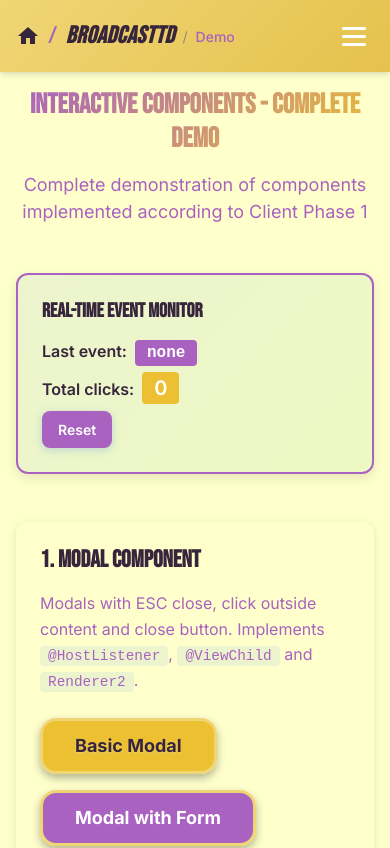
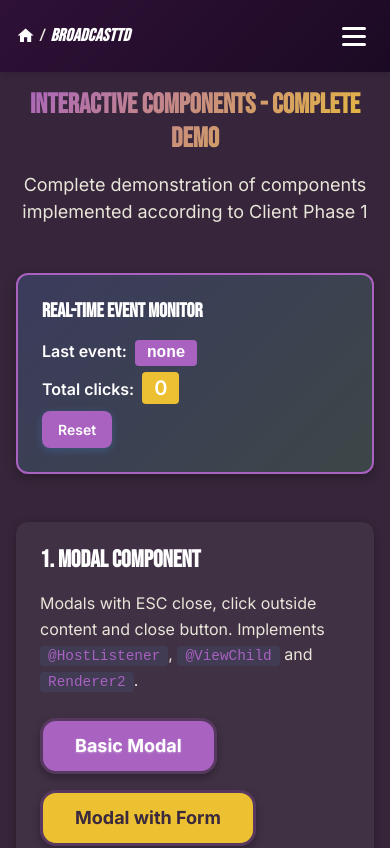
Before and after one commit to arodovi852/AROProyectoMaqueta, an Angular app: page /demo in a window 390 px wide. Shown: the top 848 px of the page. Built offline with nearby package versions, Linux system fonts and the light colour scheme; a web font is replaced by a local one.

Commit message:
Documentación e imágenes

```diff
--- a/src/app/components/layout/header/header.html
+++ b/src/app/components/layout/header/header.html
@@ -108,6 +108,28 @@
       class="header__mobile-menu"
       [class.header__mobile-menu--open]="isMenuOpen"
     >
+      <!-- Mobile search -->
+      <form class="header__mobile-search" (submit)="onSearch($event)">
+        <input
+          type="search"
+          class="header__mobile-search-input"
+          placeholder="Search"
+          aria-label="Search"
+          [formControl]="searchControl"
+          (keydown.enter)="onSearch($event)"
+        />
+        <button
+          type="submit"
+          class="header__mobile-search-btn"
+          aria-label="Search"
+        >
+          <svg class="header__search-icon" width="20" height="20" viewBox="0 0 20 20" fill="none" stroke="currentColor" aria-hidden="true">
+            <circle cx="8" cy="8" r="6" stroke-width="2"/>
+            <path d="M12.5 12.5L17 17" stroke-width="2" stroke-linecap="round"/>
+          </svg>
+        </button>
+      </form>
+
       @if (currentUser()) {
         <a routerLink="/profile" class="header__mobile-profile-link" aria-label="Go to profile">
           <app-card-profile
--- a/src/app/components/layout/header/header.scss
+++ b/src/app/components/layout/header/header.scss
@@ -59,6 +59,11 @@
   font-family: var(--font-primary);
   @include transition(opacity);
 
+  @media (max-width: 400px) {
+    font-size: 1.1rem;
+    gap: var(--spacing-1);
+  }
+
   &:hover {
     opacity: 0.9;
   }
@@ -72,6 +77,11 @@
   width: 1.5rem;
   height: 1.5rem;
   fill: var(--color-header-text);
+
+  @media (max-width: 400px) {
+    width: 1.2rem;
+    height: 1.2rem;
+  }
 }
 
 .header__logo-separator {
@@ -94,6 +104,10 @@
   gap: var(--spacing-1);
   font-size: var(--font-size-sm);
   color: var(--color-text-secondary);
+
+  @media (max-width: 400px) {
+    display: none;
+  }
 }
 
 .header__breadcrumb-separator {
@@ -326,6 +340,7 @@
 
 .header__mobile-btn {
   @include button-reset;
+  display: block;
   width: 100%;
   padding: var(--spacing-4);
   font-size: var(--font-size-lg);
@@ -334,6 +349,8 @@
   @include transition(background-color, transform);
   cursor: pointer;
   margin-bottom: var(--spacing-3);
+  text-align: center;
+  text-decoration: none;
 
   &:last-child {
     margin-bottom: 0;
@@ -410,6 +427,59 @@
 }
 
 // ==========================================================================
+// ELEMENTO: .header__mobile-search (Búsqueda en menú móvil)
+// ==========================================================================
+
+.header__mobile-search {
+  position: relative;
+  display: flex;
+  align-items: center;
+  width: 100%;
+  margin-bottom: var(--spacing-3);
+}
+
+.header__mobile-search-input {
+  width: 100%;
+  padding: var(--spacing-3) var(--spacing-10) var(--spacing-3) var(--spacing-4);
+  background-color: var(--color-search-bg);
+  border: 0.125rem solid var(--color-search-border);
+  border-radius: var(--radius-md);
+  color: var(--color-search-text);
+  font-size: var(--font-size-base);
+  @include transition(background-color, border-color, color);
+
+  &::placeholder {
+    color: var(--color-search-placeholder);
+  }
+
+  &:focus {
+    outline: none;
+    background-color: hsl(0, 0%, 100%);
+    color: var(--color-search-text);
+    border-color: var(--color-search-border);
+  }
+}
+
+.header__mobile-search-btn {
+  @include button-reset;
+  position: absolute;
+  right: 0.75rem;
+  width: 2rem;
+  height: 2rem;
+  @include flex-center;
+  color: var(--color-search-text);
+  @include transition(color);
+
+  &:hover {
+    color: var(--color-primary-dark);
+  }
+
+  &:focus-visible {
+    @include focus-visible;
+  }
+}
+
+// ==========================================================================
 // RESPONSIVE: MOBILE
 // ==========================================================================
 
@@ -437,7 +507,7 @@
   }
 
   .header__mobile-menu--open {
-    max-height: 15rem; // Suficiente para los 2 botones
+    max-height: 20rem; // Aumentado para incluir el buscador
     padding: var(--spacing-4);
   }
 
--- a/src/app/components/shared/card-stat-review/card-stat-review.scss
+++ b/src/app/components/shared/card-stat-review/card-stat-review.scss
@@ -40,7 +40,7 @@
   // SECCIÓN INFERIOR: ACCIONES
   // ==========================================================================
   &__actions {
-    background-color: var(--color-primary-light);
+    background-color: var(--color-stats-actions-bg);
     padding: var(--spacing-3) var(--spacing-4);
     display: flex;
     flex-direction: column;
--- a/src/app/components/shared/theme-toggle/theme-toggle.ts
+++ b/src/app/components/shared/theme-toggle/theme-toggle.ts
@@ -40,9 +40,9 @@ export class ThemeToggle implements OnInit {
       // Si hay preferencia guardada, usarla
       this.isDarkMode = savedTheme === 'dark';
     } else {
-      // 2. Si no hay preferencia guardada, detectar prefers-color-scheme
-      // Cliente Fase 1 - Tarea 4: Detectar prefers-color-scheme
-      this.isDarkMode = this.getSystemThemePreference();
+      // 2. Si no hay preferencia guardada, usar modo oscuro por defecto
+      // (ignoramos prefers-color-scheme para que siempre empiece en dark)
+      this.isDarkMode = true;
     }
 
     this.applyTheme();
--- a/src/app/pages/list-content/list-content.html
+++ b/src/app/pages/list-content/list-content.html
@@ -13,7 +13,19 @@
 
   <!-- Main content -->
   <div class="list-content-page__content">
-    <!-- Left column: Series in the list -->
+    <!-- Sidebar: CardStatReview (appears first on mobile) -->
+    <div class="list-content-page__sidebar">
+      <app-card-stat-review
+        [statsBars]="statsBars"
+        [rating]="listRating()"
+        [isWatchLater]="isSaved()"
+        buttonText="Save list"
+        (ratingChange)="onRatingChange($event)"
+        (watchLaterToggle)="onSaveListToggle($event)"
+      />
+    </div>
+
+    <!-- Series grid -->
     <div class="list-content-page__series">
       <div class="list-content-page__series-grid">
         @for (item of series(); track item.id) {
@@ -28,17 +40,5 @@
         }
       </div>
     </div>
-
-    <!-- Right column: CardStatReview -->
-    <div class="list-content-page__sidebar">
-      <app-card-stat-review
-        [statsBars]="statsBars"
-        [rating]="listRating()"
-        [isWatchLater]="isSaved()"
-        buttonText="Save list"
-        (ratingChange)="onRatingChange($event)"
-        (watchLaterToggle)="onSaveListToggle($event)"
-      />
-    </div>
   </div>
 </div>
--- a/src/app/pages/list-content/list-content.scss
+++ b/src/app/pages/list-content/list-content.scss
@@ -22,8 +22,12 @@
 .list-content-page__banner {
   position: relative;
   width: 100%;
-  height: 200px;
+  height: 160px;
   overflow: hidden;
+
+  @media (min-width: 480px) {
+    height: 200px;
+  }
 
   @media (min-width: 768px) {
     height: 280px;
@@ -84,7 +88,11 @@
   display: flex;
   flex-direction: column;
   gap: var(--spacing-8);
-  padding: var(--spacing-8) var(--spacing-6);
+  padding: var(--spacing-8) var(--spacing-4);
+
+  @media (max-width: 400px) {
+    padding: var(--spacing-6) var(--spacing-3);
+  }
 
   @media (min-width: 768px) {
     padding: var(--spacing-10);
@@ -98,18 +106,59 @@
   }
 }
 
+// En móvil, sidebar aparece primero (ya está primero en el HTML)
+// En desktop, reordenamos con order
+.list-content-page__sidebar {
+  order: 0; // Aparece primero en móvil
+  flex-shrink: 0;
+  width: 100%;
+  display: flex;
+  justify-content: center;
+
+  @media (max-width: 400px) {
+    max-width: 280px;
+    margin: 0 auto;
+  }
+
+  @media (max-width: 768px) {
+    max-width: 320px;
+    margin: 0 auto;
+  }
+
+  @media (min-width: 1024px) {
+    order: 1; // Aparece segundo (derecha) en desktop
+    width: 320px;
+    position: sticky;
+    top: var(--spacing-6);
+    align-self: flex-start;
+    justify-content: flex-end;
+  }
+}
+
+.list-content-page__series {
+  order: 1; // Aparece segundo en móvil
+  flex: 1;
+
+  @media (min-width: 1024px) {
+    order: 0; // Aparece primero (izquierda) en desktop
+  }
+}
+
 // ==========================================================================
 // SECCIÓN DE SERIES
 // ==========================================================================
-
-.list-content-page__series {
-  flex: 1;
-}
 
 .list-content-page__series-grid {
   display: grid;
   grid-template-columns: repeat(2, 1fr);
   gap: var(--spacing-4);
+
+  @media (max-width: 400px) {
+    grid-template-columns: 1fr;
+    gap: var(--spacing-4);
+    max-width: 200px;
+    margin: 0 auto;
+  }
 
   @media (min-width: 576px) {
     grid-template-columns: repeat(3, 1fr);
@@ -117,26 +166,20 @@
   }
 
   @media (min-width: 768px) {
-    grid-template-columns: repeat(4, 1fr);
+    grid-template-columns: repeat(auto-fill, minmax(140px, 1fr));
+    gap: var(--spacing-5);
+  }
+
+  @media (min-width: 1024px) {
+    grid-template-columns: repeat(auto-fill, minmax(150px, 1fr));
     gap: var(--spacing-6);
+  }
+
+  @media (min-width: 1200px) {
+    grid-template-columns: repeat(5, 1fr);
   }
 }
 
 .list-content-page__series-card {
   width: 100%;
 }
-
-// ==========================================================================
-// SIDEBAR
-// ==========================================================================
-
-.list-content-page__sidebar {
-  flex-shrink: 0;
-
-  @media (min-width: 1024px) {
-    width: 320px;
-    position: sticky;
-    top: var(--spacing-6);
-    align-self: flex-start;
-  }
-}
--- a/src/app/pages/search-result/search-result.scss
+++ b/src/app/pages/search-result/search-result.scss
@@ -78,6 +78,10 @@
     padding: 0;
   }
 
+  @media (max-width: 400px) {
+    gap: var(--spacing-6);
+  }
+
   &__image-wrapper {
     flex-shrink: 0;
     width: 100%;
--- a/src/app/pages/see-more/see-more.scss
+++ b/src/app/pages/see-more/see-more.scss
@@ -30,11 +30,18 @@
 
 .see-more-page__header {
   display: flex;
-  align-items: center;
-  gap: var(--spacing-4);
+  flex-direction: column;
+  align-items: flex-start;
+  gap: var(--spacing-3);
   margin-bottom: var(--spacing-6);
   padding-bottom: var(--spacing-4);
   border-bottom: 1px solid var(--color-border-light);
+
+  @media (min-width: 480px) {
+    flex-direction: row;
+    align-items: center;
+    gap: var(--spacing-4);
+  }
 }
 
 .see-more-page__back {
@@ -63,10 +70,11 @@
 
 .see-more-page__title {
   font-family: var(--font-primary);
-  font-size: clamp(1.25rem, 3vw, 2rem);
+  font-size: clamp(1.1rem, 4vw, 2rem);
   font-weight: 700;
   color: var(--color-accent-primary);
   margin: 0;
+  word-break: break-word;
 }
 
 // ==========================================================================
@@ -79,21 +87,27 @@
 
 .see-more-page__grid {
   display: grid;
-  grid-template-columns: repeat(auto-fill, minmax(120px, 1fr));
-  gap: var(--spacing-4);
+  grid-template-columns: repeat(2, 1fr);
+  gap: var(--spacing-3);
 
-  @media (min-width: 480px) {
+  @media (min-width: 400px) {
+    grid-template-columns: repeat(3, 1fr);
+    gap: var(--spacing-4);
+  }
+
+  @media (min-width: 576px) {
+    grid-template-columns: repeat(4, 1fr);
+    gap: var(--spacing-4);
+  }
+
+  @media (min-width: 768px) {
     grid-template-columns: repeat(auto-fill, minmax(140px, 1fr));
     gap: var(--spacing-5);
   }
 
-  @media (min-width: 768px) {
+  @media (min-width: 1024px) {
     grid-template-columns: repeat(auto-fill, minmax(160px, 1fr));
     gap: var(--spacing-6);
-  }
-
-  @media (min-width: 1024px) {
-    grid-template-columns: repeat(auto-fill, minmax(180px, 1fr));
   }
 
   @media (min-width: 1280px) {
--- a/src/index.html
+++ b/src/index.html
@@ -1,5 +1,5 @@
 <!doctype html>
-<html lang="en">
+<html lang="en" class="dark-mode">
 <head>
   <meta charset="utf-8">
   <title>AROProyectoMaqueta</title>
--- a/src/styles/00-settings/_variables.scss
+++ b/src/styles/00-settings/_variables.scss
@@ -65,12 +65,12 @@
 
 //Colores de texto principal (Light mode - textos oscuros sobre fondos amarillos)
 --color-text-primary: var(--color-primary-dark);
---color-text-secondary: var(--color-primary);
+--color-text-secondary: hsl(285, 43%, 40%);
 --color-text-disabled: var(--color-neutral-500);
 --color-text-light: var(--color-neutral-700);
 --color-text-on-dark: hsl(0, 0%, 0%);
 --color-text-inverted: hsl(0, 0%, 100%);
---color-text-title: var(--color-primary);
+--color-text-title: hsl(285, 43%, 35%);
 --color-text-body: var(--color-neutral-800);
 
 //Colores de fondo (Light mode - amarillos)
@@ -129,12 +129,13 @@
 --color-btn-secondary-hover: var(--color-primary-light);
 
 //Colores de estadísticas (Light mode - amarillos)
---color-stats-bg: hsl(47, 70%, 65%);
+--color-stats-bg: var(--color-bg-main);
 --color-stats-border: hsl(47, 80%, 55%);
 --color-stats-text: var(--color-primary-dark);
 --color-stats-highlight-bg: hsl(47, 85%, 75%);
 --color-stats-highlight-text: var(--color-primary-dark);
 --color-stats-bar: hsl(47, 90%, 50%);
+--color-stats-actions-bg: hsl(47, 85%, 75%);
 
 //Colores de reviews (Light mode - amarillos)
 --color-review-bg: hsl(47, 90%, 92%);
@@ -430,12 +431,13 @@
   --color-btn-secondary-hover: hsl(46, 83%, 65%);
 
   //Colores de estadísticas (Dark mode - morados/rosados)
-  --color-stats-bg: hsl(286, 33%, 20%);
+  --color-stats-bg: var(--color-bg-main);
   --color-stats-border: var(--color-primary-light);
   --color-stats-text: hsl(0, 0%, 100%);
   --color-stats-highlight-bg: hsl(317, 67%, 73%);
   --color-stats-highlight-text: hsl(294, 22%, 21%);
   --color-stats-bar: var(--color-primary-light);
+  --color-stats-actions-bg: var(--color-primary-light);
 
   //Colores de reviews (Dark mode - morados)
   --color-review-bg: hsl(286, 33%, 18%);
```
Also changed, not shown: 17 other files (tests, documents, lock files or other folders).
